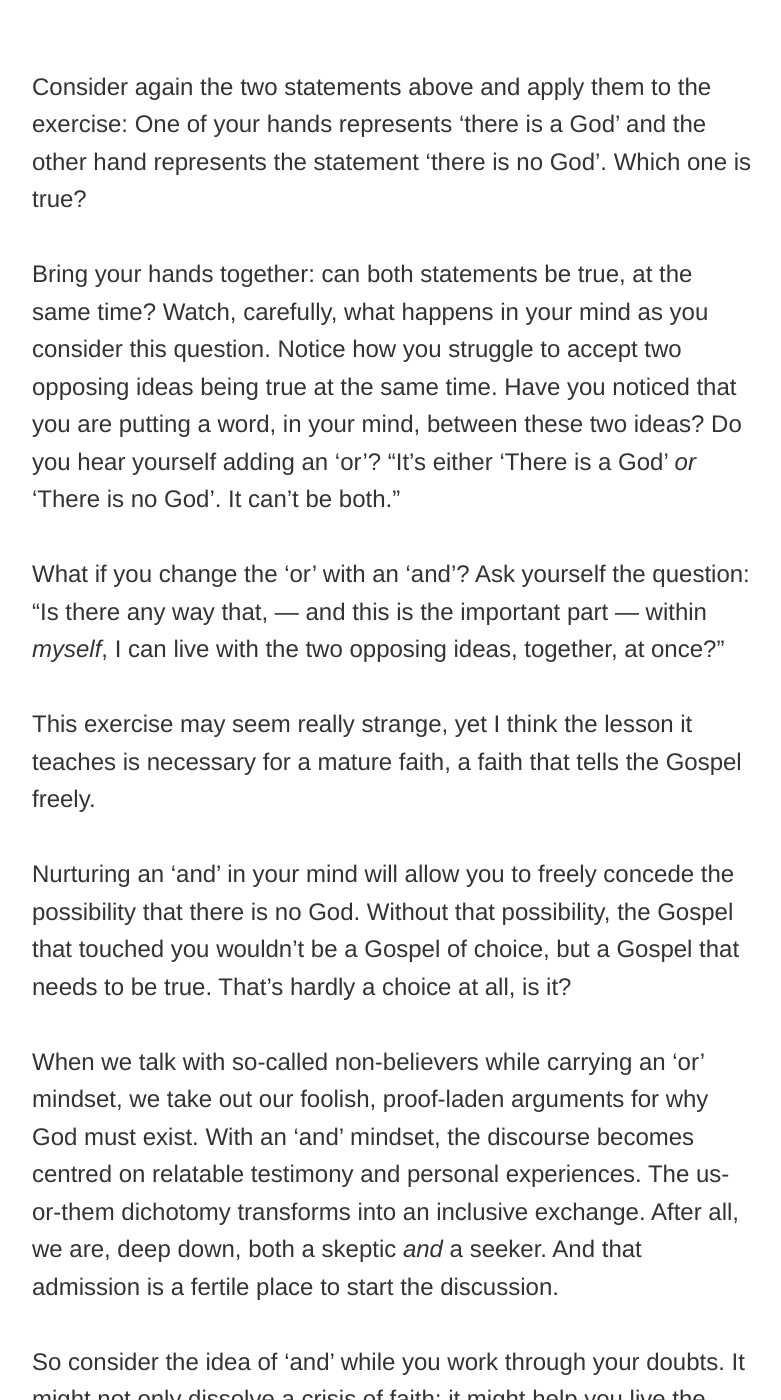
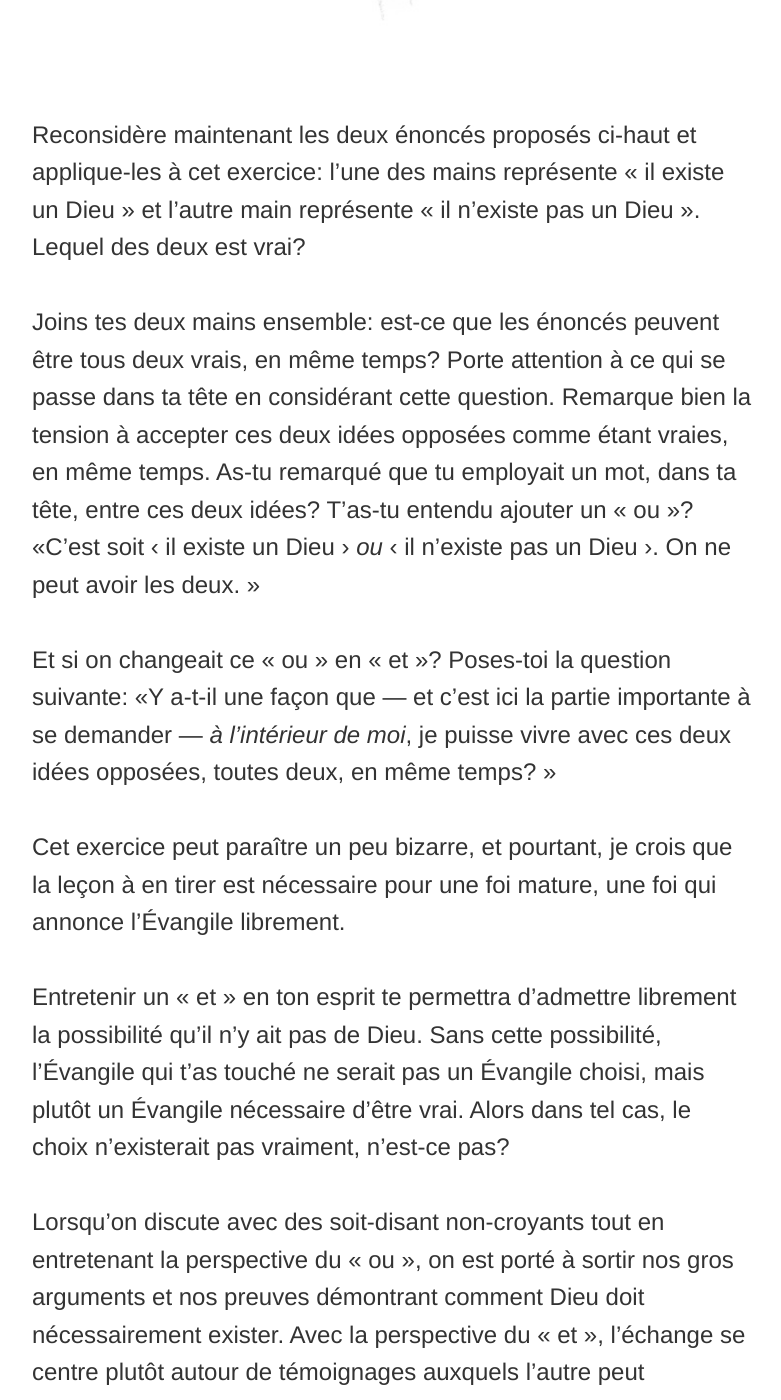
Before and after one commit to pascallaliberte/par.pascallaliberte.me, a Jekyll site: the page built from _posts/2014-10-06-survivre-une-crise-de-foi.md, in a window 1280 px wide and 1400 px high, scrolled down 2310 px. Shown: the whole window, without its empty margins (248-1029 px from the left). Built offline with Jekyll 4.4.1, drawn with Linux system fonts in a browser that asks for light colours; nearby versions of some CDN libraries; some of the changed text lies outside the part shown.

Commit message:
Ajouté la traduction de Survivre une crise de foi et vivre l'Évangile à fond

```diff
--- a/_posts/2014-10-06-survivre-une-crise-de-foi.md
+++ b/_posts/2014-10-06-survivre-une-crise-de-foi.md
@@ -1,34 +1,34 @@
 ---
 layout: post
 title: "Survivre une crise de foi et vivre l'Évangile à fond"
-date: 2014-04-29 20:12pm
+date: 2014-10-06 11:09pm
 alt_lang_path: /2014-04-surviving-a-crisis-of-faith/
 ---
 
-If you care about faith and about being a sensible, honest person, you've probably struggled with doubt. Maybe you're going through a crisis of faith right now. If so, hold on.
+Si ta foi te tiens à coeur et si tu aspire à être une personne sensible et honnête, tu as sûrement déjà été accablé par le doute. Tu vis peut-être actuellement une crise de foi. Si c'est le cas, tiens bon.
 
-A few years ago, I remember going through a crisis of my own, and my doubts made me feel like I was in a free-fall trying to grasp for something to hang on to. Around that time, I participated in a work retreat and confided these struggles to the facilitator (the host) of the retreat. In response, he shared the story of a man he once helped out:
+Il y a quelques années, je me rappelle avoir vécu ma propre crise, où mes doutes me faisaient sentir comme si j'étais en chute libre, tentant sans succès de m'agripper à quelque chose. A un certain moment durant cette épisode, j'ai participé à une retraite au travail et j'ai confié ces tourments à l'animateur. En réponse, il m'a partagé l'histoire d'un homme à qui il avait, pour un tourment similaire, prêté main forte:
 
-This man was a native american who was torn between two identities: the warrior, and the healer. He felt both of these identities within him, and he felt them fighting, conflicting as opposites. The warrior within him wanted to fight and destroy; the healer within him wanted to heal others, renew them and re-build them. He felt wrestled between the two, restless at the energy it drew from him.
+Cet homme était un Amérindien qui était déchiré entre deux identités: le guerrier et le guérisseur. Il sentait ces deux identités distinctes dans son être, et il les sentait se battre, en conflit, comme des opposés. Le guerrier voulait se battre et détruire; le guérisseur voulait guérir les autres, les renouveler et les rebâtir. L'homme se sentait tiraillé entre les deux, épuisé par l'énergie tirée de ce conflit.
 
-Before we continue with this story, let's look at two opposing statements about God: ‘there is a God’ and ‘there is no God’. Which one is true?
+Avant de continuer avec cette histoire, considérons d'abord deux énoncés opposés sur Dieu: « il existe un Dieu » et « il n'existe pas un Dieu ». Lequel de ces énoncés est vrai?
 
 <!-- MORE -->
 
-The facilitator proposed to the native american the following exercise: take both your hands, and stretch them out on each side of your body. One of your hands represents the warrior, and the other, the healer. Now feel the conflict between the two hands and how they are separate things. Slowly, bring them closer together in front of you, then bring them together. Now they are one.
+L'animateur a proposé à l'Amérindien l'exercice suivant: étend tes bras de chaque côté. L'une de tes mains représente le guerrier, et l'autre, le guérisseur. Ressent la tension entre les deux mains et comment les deux mains sont distinctes. Lentement, rapproche les en avant de toi, puis joint-les. Maintenant, elles ne font qu'une.
 
-![Two arrows pushing into the same space]({{ site.base_url }}/d/2014/surviving-a-crisis-of-faith.jpg)
+![Deux flèches qui pointent vers un même espace]({{ site.base_url }}/d/2014/surviving-a-crisis-of-faith.jpg)
 
-Consider again the two statements above and apply them to the exercise: One of your hands represents ‘there is a God’ and the other hand represents the statement ‘there is no God’. Which one is true?
+Reconsidère maintenant les deux énoncés proposés ci-haut et applique-les à cet exercice: l'une des mains représente « il existe un Dieu » et l'autre main représente « il n'existe pas un Dieu ». Lequel des deux est vrai?
 
-Bring your hands together: can both statements be true, at the same time? Watch, carefully, what happens in your mind as you consider this question. Notice how you struggle to accept two opposing ideas being true at the same time. Have you noticed that you are putting a word, in your mind, between these two ideas? Do you hear yourself adding an ‘or’? "It's either ‘There is a God’ _or_ ‘There is no God’. It can't be both."
+Joins tes deux mains ensemble: est-ce que les énoncés peuvent être tous deux vrais, en même temps? Porte attention à ce qui se passe dans ta tête en considérant cette question. Remarque bien la tension à accepter ces deux idées opposées comme étant vraies, en même temps. As-tu remarqué que tu employait un mot, dans ta tête, entre ces deux idées? T'as-tu entendu ajouter un « ou »? «C'est soit ‹ il existe un Dieu › _ou_ ‹ il n'existe pas un Dieu ›. On ne peut avoir les deux. »
 
-What if you change the ‘or’ with an ‘and’? Ask yourself the question: "Is there any way that, &mdash; and this is the important part &mdash; within _myself_, I can live with the two opposing ideas, together, at once?"
+Et si on changeait ce « ou » en « et »? Poses-toi la question suivante: «Y a-t-il une façon que &mdash; et c'est ici la partie importante à se demander &mdash; _à l'intérieur de moi_, je puisse vivre avec ces deux idées opposées, toutes deux, en même temps? »
 
-This exercise may seem really strange,  yet I think the lesson it teaches is necessary for a mature faith, a faith that tells the Gospel freely.
+Cet exercice peut paraître un peu bizarre, et pourtant, je crois que la leçon à en tirer est nécessaire pour une foi mature, une foi qui annonce l'Évangile librement.
 
-Nurturing an 'and' in your mind will allow you to freely concede the possibility that there is no God. Without that possibility, the Gospel that touched you wouldn't be a Gospel of choice, but a Gospel that needs to be true. That's hardly a choice at all, is it?
+Entretenir un « et » en ton esprit te permettra d'admettre librement la possibilité qu'il n'y ait pas de Dieu. Sans cette possibilité, l'Évangile qui t'as touché ne serait pas un Évangile choisi, mais plutôt un Évangile nécessaire d'être vrai. Alors dans tel cas, le choix n'existerait pas vraiment, n'est-ce pas?
 
-When we talk with so-called non-believers while carrying an 'or' mindset, we take out our foolish, proof-laden arguments for why God must exist. With an 'and' mindset, the discourse becomes centred on relatable testimony and personal experiences. The us-or-them dichotomy transforms into an inclusive exchange. After all, we are, deep down, both a skeptic _and_ a seeker. And that admission is a fertile place to start the discussion.
+Lorsqu'on discute avec des soit-disant non-croyants tout en entretenant la perspective du « ou », on est porté à sortir nos gros arguments et nos preuves démontrant comment Dieu doit nécessairement exister. Avec la perspective du « et », l'échange se centre plutôt autour de témoignages auxquels l'autre peut s'identifier et autour d'expériences personnelles. La dichotomie nous-contre-eux se transforme en un échange inclusif. En fin de compte, nous sommes tous, au plus profond, à la fois un sceptique _et_ un chercheur. Et cette admission offre un terrain fertile pour entamer la discussion.
 
-So consider the idea of 'and' while you work through your doubts. It might not only dissolve a crisis of faith; it might help you live the Gospel freely, fully.
+Considère donc l'idée du « et » en naviguant tes doutes. Cette idée pourrait non seulement désamorcer une crise de foi; elle pourrait tout autant t'aider à vivre l'Évangile librement, à fond.
```
